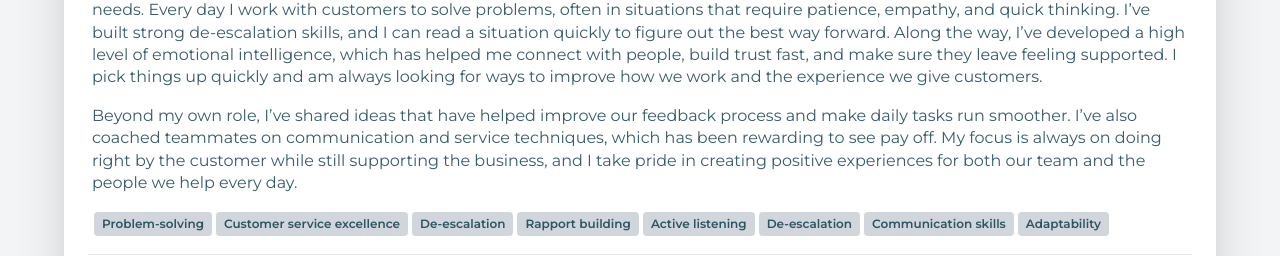
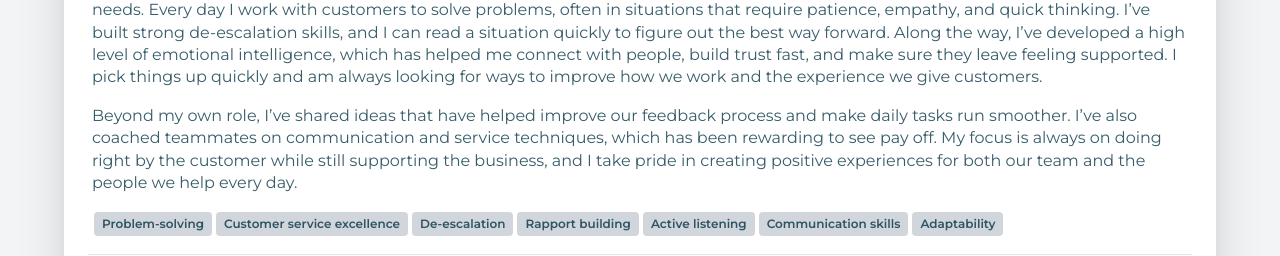
Before and after one commit to DugWane/Test-Publish-Website, a plain HTML site: page index.html in a window 1280 px wide. Shown: the part 425-681 px from the top of the page. Drawn offline with Linux system fonts and the light colour scheme; a web font is replaced by a local one.

Commit message:
deploy: 355db3466c726fb9b74b915257e5c7e0546d5a92

```diff
--- a/index.html
+++ b/index.html
@@ -78,7 +78,6 @@
                    <small class="bg-gray-300 py-1 px-2 my-0.5 mx-0.5 text-xs rounded">De-escalation</small>
                     <small class="bg-gray-300 py-1 px-2 my-0.5 mx-0.5 text-xs rounded">Rapport building</small>
                     <small class="bg-gray-300 py-1 px-2 my-0.5 mx-0.5 text-xs rounded">Active listening</small>
-                    <small class="bg-gray-300 py-1 px-2 my-0.5 mx-0.5 text-xs rounded">De-escalation</small>
                     <small class="bg-gray-300 py-1 px-2 my-0.5 mx-0.5 text-xs rounded">Communication skills</small>
                     <small class="bg-gray-300 py-1 px-2 my-0.5 mx-0.5 text-xs rounded">Adaptability</small>
                 </p>
```
Also changed, not shown: 1 other file.
